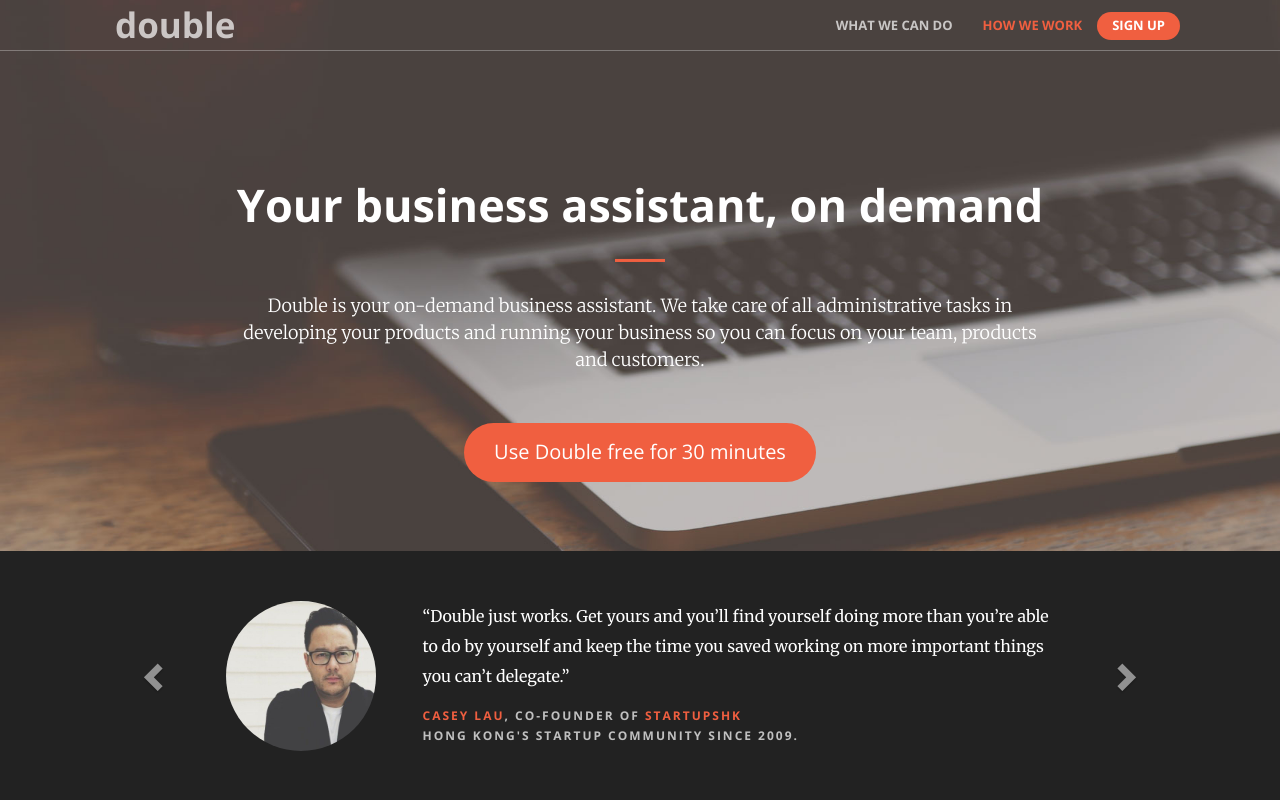
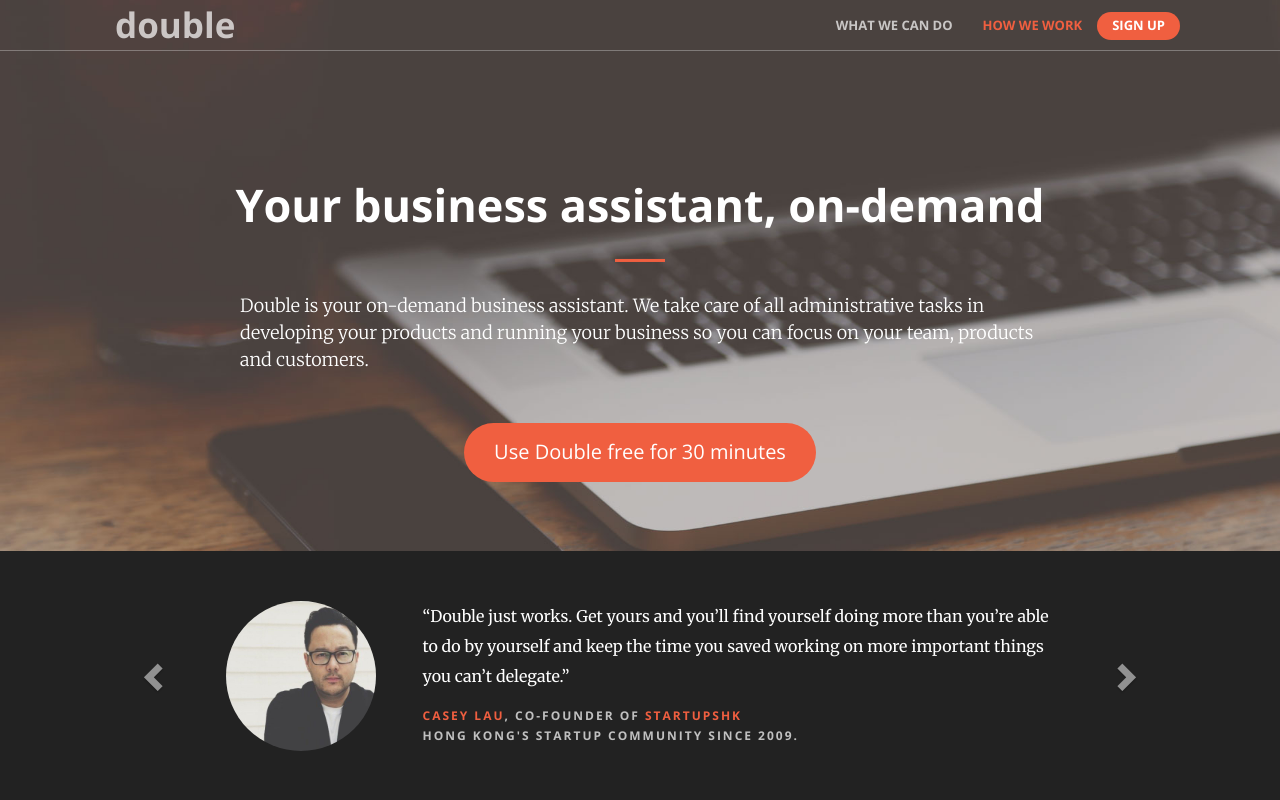
Before and after one commit to eetom/new-double, a plain HTML site: page index.html in a window 1280 px wide. Shown: the top 800 px of the page. Drawn offline with nearby package versions, Linux system fonts and the light colour scheme.

Commit message:
left align description. center aligned is hard to read

```diff
--- a/css/creative.css
+++ b/css/creative.css
@@ -50,9 +50,11 @@ h6 {
 }
 
 p {
+    margin-left: 20px;
     margin-bottom: 20px;
     font-size: 16px;
     line-height: 1.5;
+    text-align: left;
 }
 
 .bg-primary {
--- a/index.html
+++ b/index.html
@@ -72,7 +72,7 @@ Please complete the following 2-minute questionnaire to reserve your Double now.
     <header>
         <div class="header-content">
             <div class="header-content-inner">
-                <h2>Your business assistant, on demand</h2>
+                <h2>Your business assistant, on-demand</h2>
                 <hr>
                 <p>Double is your on-demand business assistant. We take care of all administrative tasks in developing your products and running your business so you can focus on your team, products and customers.</p>
                 <a href="mailto:double@double.co?subject=Reserve Your Double Now&body=Interested in trying out your Double?
```
